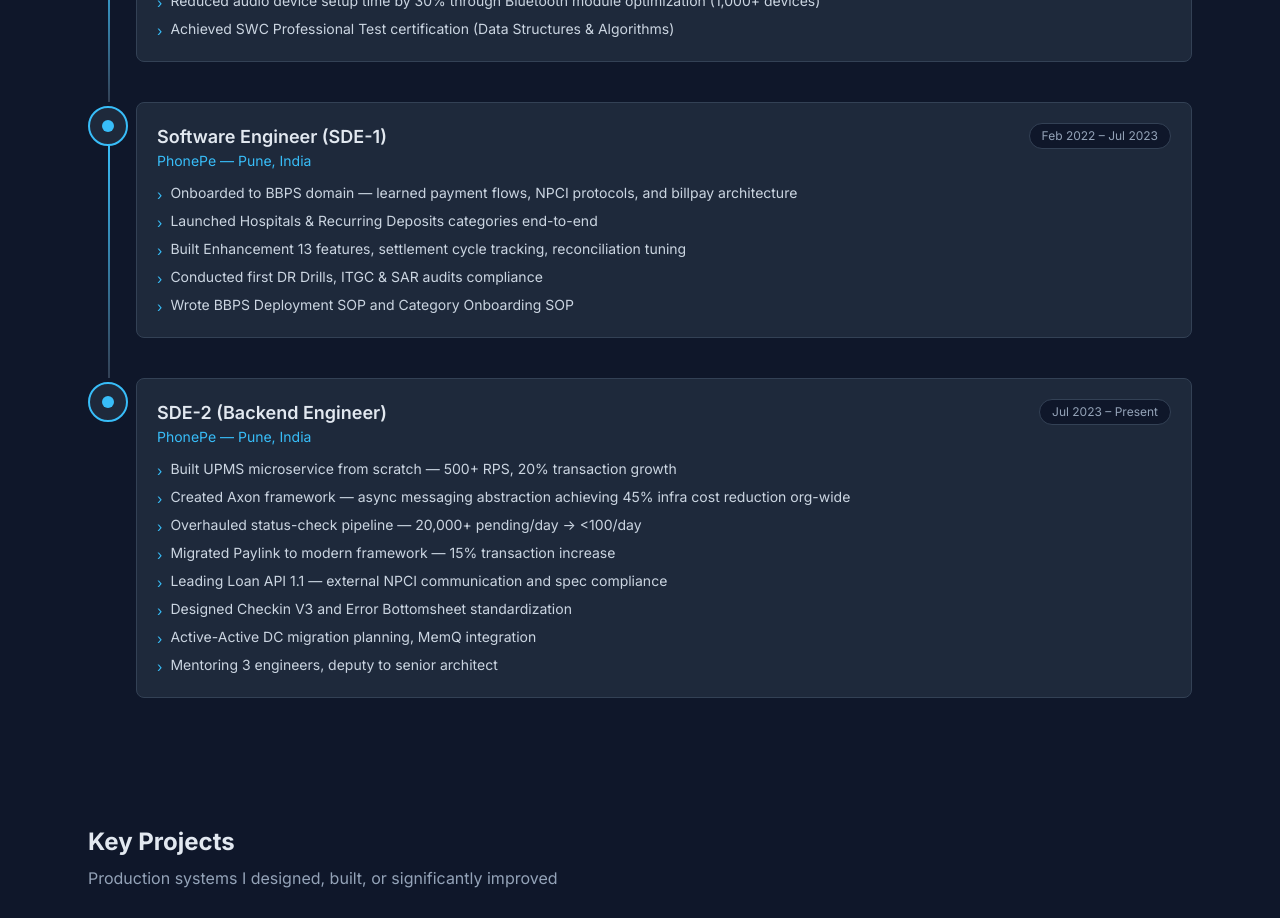
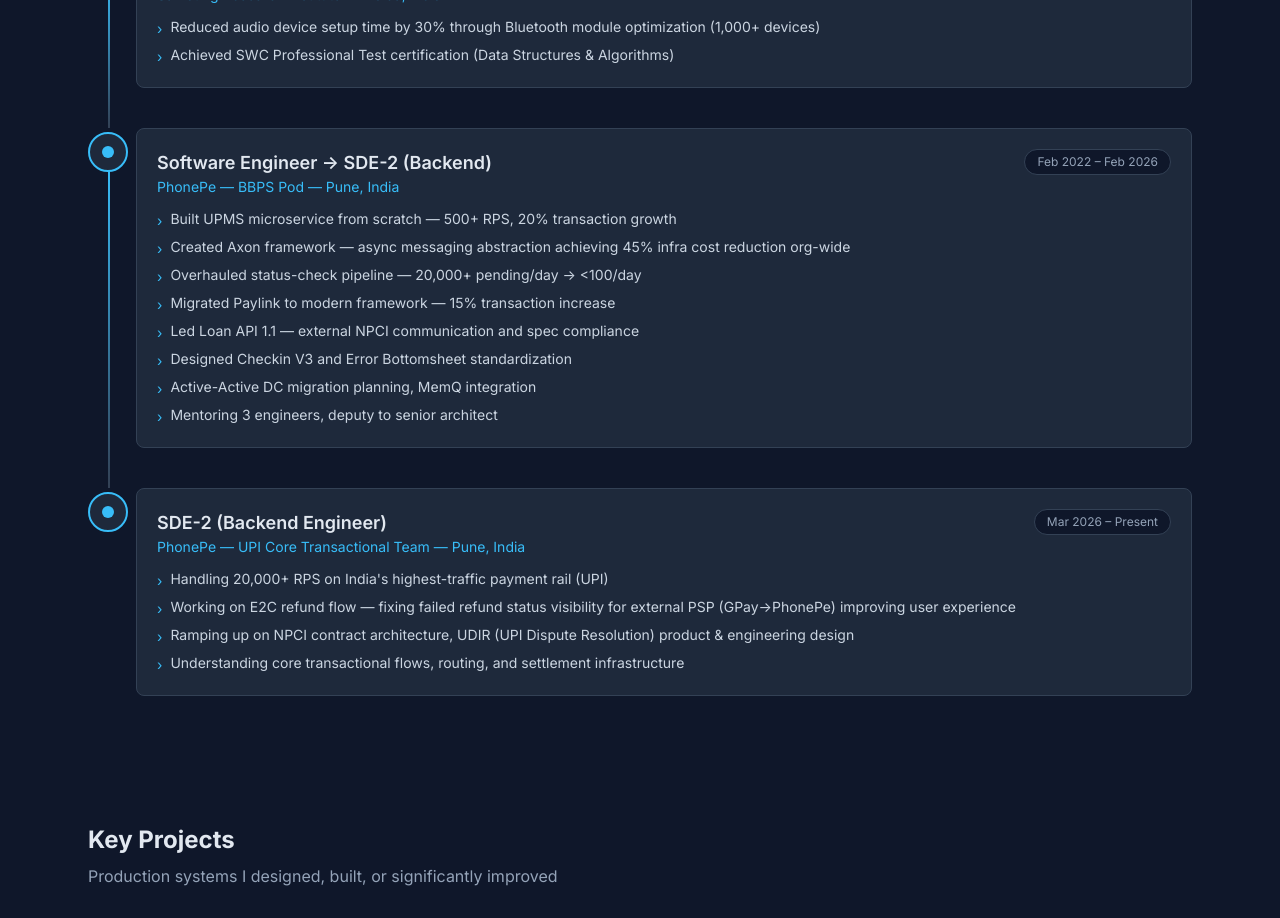
Before and after one commit to arjunprsd/portfolio, a Next.js app: page /arjunprasad.github.io/ in a window 1280 px wide. Shown: the part 1480-2398 px from the top of the page. Built offline with nearby package versions, Linux system fonts and the light colour scheme.

Commit message:
add UPI Core team section

```diff
--- a/src/app/data/portfolio.ts
+++ b/src/app/data/portfolio.ts
@@ -8,7 +8,7 @@
   location: "Pune, India",
   yearsOfExp: 4.5,
   summary:
-    "Backend engineer with 4.5 years building high-throughput bill payment systems at PhonePe — India's largest digital payments platform serving 500M+ users. I design, build, and own distributed microservices processing 4M+ transactions daily across India's national bill payment infrastructure (BBPS). Strong focus on reliability, scalability, and production ownership.",
+    "Backend engineer with 4.5+ years building high-throughput payment systems at PhonePe — India's largest digital payments platform serving 500M+ users. Currently on the UPI Core Transactional team handling 20,000+ RPS. Previously owned distributed microservices processing 4M+ transactions daily across BBPS infrastructure. Built greenfield services, reduced infra costs 45% with a custom async framework, and eliminated operational bottlenecks at scale.",
 };
 
 export const skills = {
@@ -41,33 +41,32 @@
     type: "fulltime",
   },
   {
-    period: "Feb 2022 – Jul 2023",
-    role: "Software Engineer (SDE-1)",
-    company: "PhonePe",
-    location: "Pune, India",
-    highlights: [
-      "Onboarded to BBPS domain — learned payment flows, NPCI protocols, and billpay architecture",
-      "Launched Hospitals & Recurring Deposits categories end-to-end",
-      "Built Enhancement 13 features, settlement cycle tracking, reconciliation tuning",
-      "Conducted first DR Drills, ITGC & SAR audits compliance",
-      "Wrote BBPS Deployment SOP and Category Onboarding SOP",
-    ],
-    type: "fulltime",
-  },
-  {
-    period: "Jul 2023 – Present",
-    role: "SDE-2 (Backend Engineer)",
-    company: "PhonePe",
+    period: "Feb 2022 – Feb 2026",
+    role: "Software Engineer → SDE-2 (Backend)",
+    company: "PhonePe — BBPS Pod",
     location: "Pune, India",
     highlights: [
       "Built UPMS microservice from scratch — 500+ RPS, 20% transaction growth",
       "Created Axon framework — async messaging abstraction achieving 45% infra cost reduction org-wide",
       "Overhauled status-check pipeline — 20,000+ pending/day → <100/day",
       "Migrated Paylink to modern framework — 15% transaction increase",
-      "Leading Loan API 1.1 — external NPCI communication and spec compliance",
+      "Led Loan API 1.1 — external NPCI communication and spec compliance",
       "Designed Checkin V3 and Error Bottomsheet standardization",
       "Active-Active DC migration planning, MemQ integration",
       "Mentoring 3 engineers, deputy to senior architect",
+    ],
+    type: "fulltime",
+  },
+  {
+    period: "Mar 2026 – Present",
+    role: "SDE-2 (Backend Engineer)",
+    company: "PhonePe — UPI Core Transactional Team",
+    location: "Pune, India",
+    highlights: [
+      "Handling 20,000+ RPS on India's highest-traffic payment rail (UPI)",
+      "Working on E2C refund flow — fixing failed refund status visibility for external PSP (GPay→PhonePe) improving user experience",
+      "Ramping up on NPCI contract architecture, UDIR (UPI Dispute Resolution) product & engineering design",
+      "Understanding core transactional flows, routing, and settlement infrastructure",
     ],
     type: "fulltime",
   },
```
